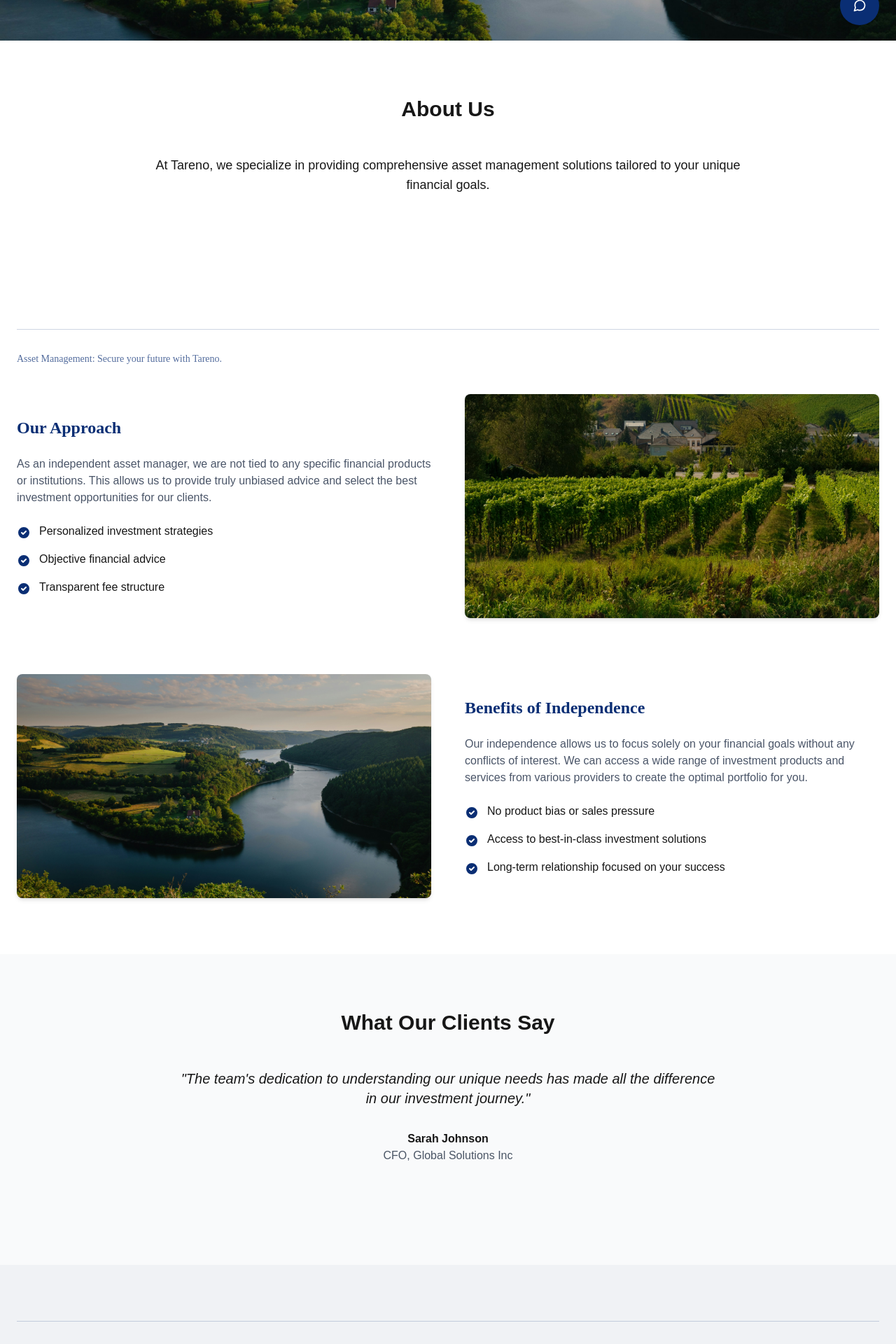
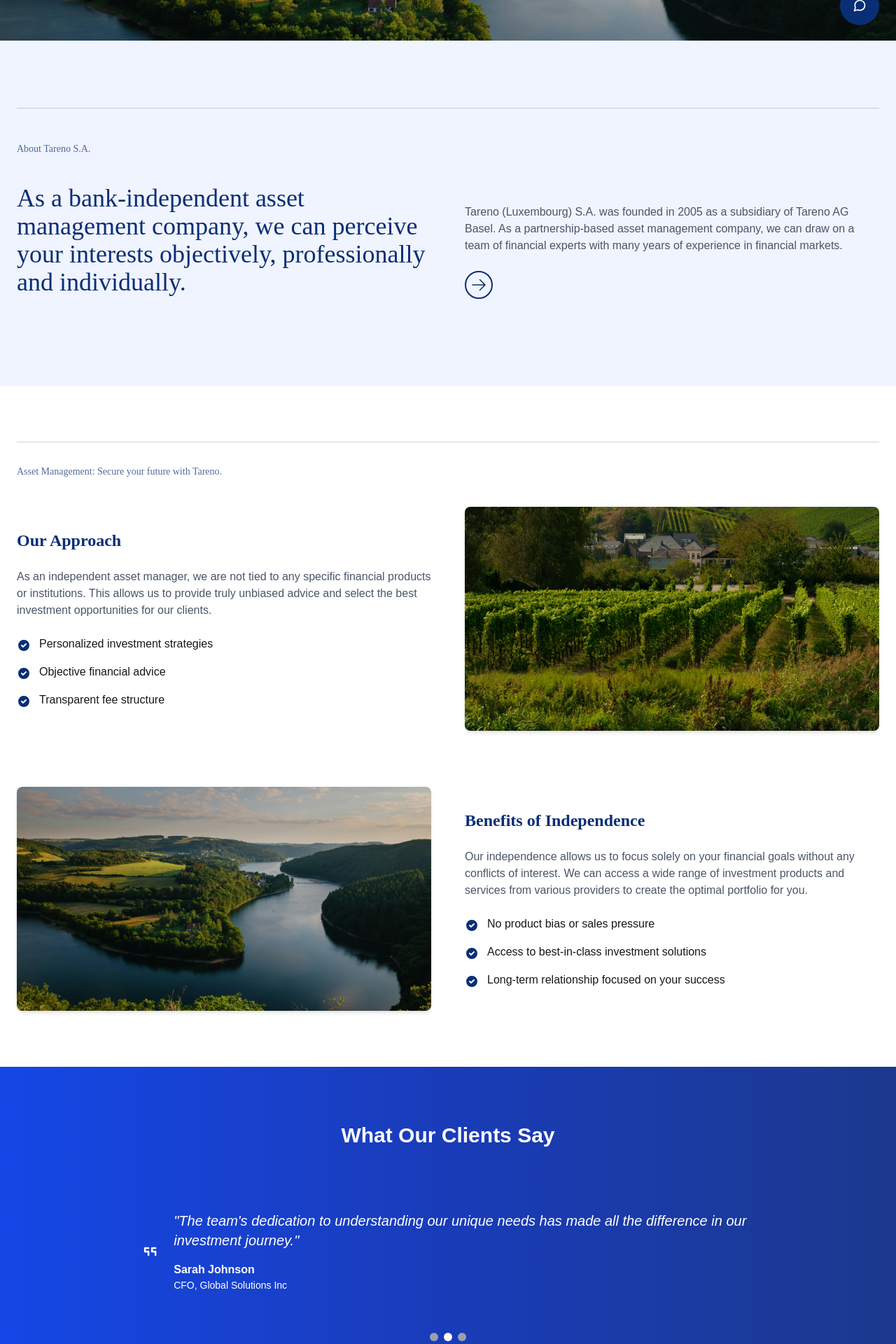
Before and after one commit to timur-urcan/tareno-lu-demo, a Next.js app: page / in a window 1280 px wide. Shown: the part 740-2660 px from the top of the page at 70% size. Built offline with nearby package versions, Linux system fonts and the light colour scheme; a web font is replaced by a local one.

Commit message:
Update AboutSection and TestimonialsSection with new styles and features

```diff
--- a/components/AboutSection.tsx
+++ b/components/AboutSection.tsx
@@ -1,15 +1,37 @@
 'use client';
 
 // Component for the About section
+import Image from 'next/image';
+import Link from 'next/link';
+
 const AboutSection = () => {
   return (
-    <section className="py-20 bg-white" id="about">
+    <section id="about" className="py-24 bg-[#f0f4ff]">
       <div className="container mx-auto px-6">
-        <h2 className="text-3xl font-bold text-center mb-12">About Us</h2>
-        <div className="max-w-4xl mx-auto text-center">
-          <p className="text-lg mb-8">
-            At Tareno, we specialize in providing comprehensive asset management solutions tailored to your unique financial goals.
+        <div className="border-t border-[#0a2e74]/20 pt-8 mb-10">
+          <p className="text-sm text-[#0a2e74]/70 font-['campaign-serif'] mt-4">
+            About Tareno S.A.
           </p>
+        </div>
+        <div className="flex flex-col md:flex-row items-center gap-12">
+          <div className="md:w-1/2">
+            <h2 className="text-4xl text-[#0a2e74] font-['campaign-serif'] font-light mb-8">
+              As a bank-independent asset management company, we can perceive your interests objectively, professionally and individually.
+            </h2>
+          </div>
+          <div className="md:w-1/2">
+            <p className="text-[#4a5568] mb-6">
+              Tareno (Luxembourg) S.A. was founded in 2005 as a subsidiary of Tareno AG Basel. As a partnership-based asset management company, we can draw on a team of financial experts with many years of experience in financial markets.
+            </p>
+            <Link
+              href="#"
+              className="inline-flex items-center justify-center w-10 h-10 border-2 border-[#0a2e74] rounded-full text-[#0a2e74] hover:bg-[#0a2e74] hover:text-white transition-all"
+            >
+              <svg xmlns="http://www.w3.org/2000/svg" fill="none" viewBox="0 0 24 24" strokeWidth={1.5} stroke="currentColor" className="w-6 h-6">
+                <path strokeLinecap="round" strokeLinejoin="round" d="M13.5 4.5L21 12m0 0l-7.5 7.5M21 12H3" />
+              </svg>
+            </Link>
+          </div>
         </div>
       </div>
     </section>
--- a/components/ServicesSection.tsx
+++ b/components/ServicesSection.tsx
@@ -3,6 +3,10 @@ import Link from 'next/link';
 
 interface ServicesSectionProps {
   lang?: string;
+}
+
+interface Translations {
+  [key: string]: string;
 }
 
 const services = [
@@ -50,7 +54,7 @@ const services = [
   }
 ];
 
-const servicesTranslations = {
+const servicesTranslations: Translations = {
   en: 'Our Services',
   de: 'Unsere Dienstleistungen',
   fr: 'Nos services',
--- a/components/TestimonialsSection.tsx
+++ b/components/TestimonialsSection.tsx
@@ -32,23 +32,34 @@ const TestimonialsSection = () => {
   }, []);
 
   return (
-    <section className="py-20 bg-gray-50" id="testimonials">
+    <section className="py-20 bg-gradient-to-r from-blue-700 via-blue-800 to-blue-900 animate-gradient-x" id="testimonials">
       <div className="container mx-auto px-6">
-        <h2 className="text-3xl font-bold text-center mb-12">What Our Clients Say</h2>
-        <div className="max-w-3xl mx-auto relative min-h-[200px]">
+        <h2 className="text-3xl font-bold text-center mb-12 text-white">What Our Clients Say</h2>
+        <div className="max-w-4xl mx-auto relative min-h-[200px] flex items-center">
           {testimonials.map((testimonial, index) => (
             <div
               key={index}
-              className={`transition-opacity duration-500 ${index === currentIndex ? 'opacity-100' : 'opacity-0 absolute top-0 left-0'}`}
+              className={`flex items-center transition-opacity duration-1000 ${index === currentIndex ? 'opacity-100' : 'opacity-0'} absolute w-full`}
             >
-              <blockquote className="text-xl italic text-center mb-8">
-                &quot;{testimonial.quote}&quot;
-              </blockquote>
-              <div className="text-center">
-                <p className="font-semibold">{testimonial.author}</p>
-                <p className="text-gray-600">{testimonial.position}</p>
+              <svg xmlns="http://www.w3.org/2000/svg" fill="none" viewBox="0 0 24 24" strokeWidth={1.5} stroke="currentColor" className="w-12 h-12 text-white mr-4">
+                <path strokeLinecap="round" strokeLinejoin="round" d="M9 12h3m0 0v3m0-3H9m0 0v-3m0 0h3M15 12h3m0 0v3m0-3h-3m0 0v-3m0 0h3" />
+              </svg>
+              <div>
+                <blockquote className="text-xl italic mb-4 text-white">
+                  "{testimonial.quote}"
+                </blockquote>
+                <p className="text-white font-semibold">{testimonial.author}</p>
+                <p className="text-white text-sm">{testimonial.position}</p>
               </div>
             </div>
+          ))}
+        </div>
+        <div className="flex justify-center mt-4">
+          {testimonials.map((_, index) => (
+            <div
+              key={index}
+              className={`w-3 h-3 rounded-full mx-1 ${index === currentIndex ? 'bg-white' : 'bg-gray-400'}`}
+            />
           ))}
         </div>
       </div>
```
